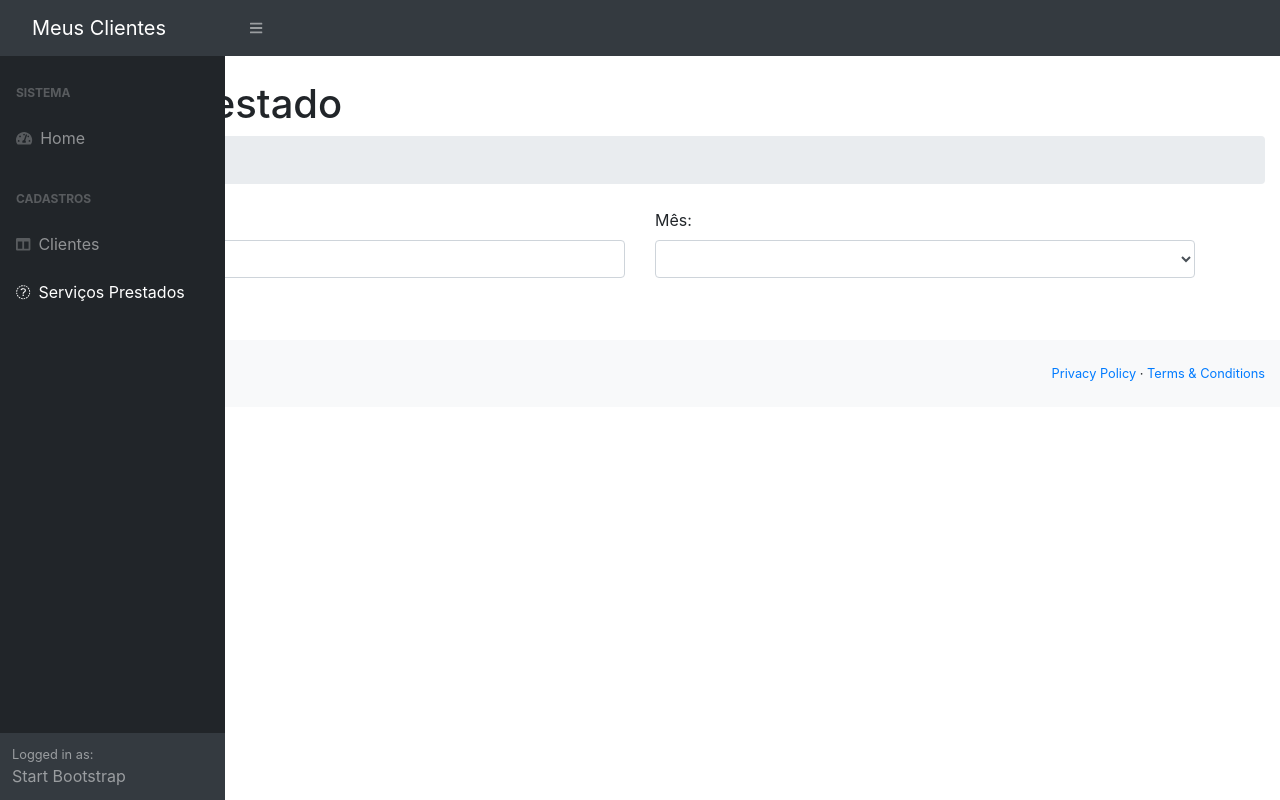
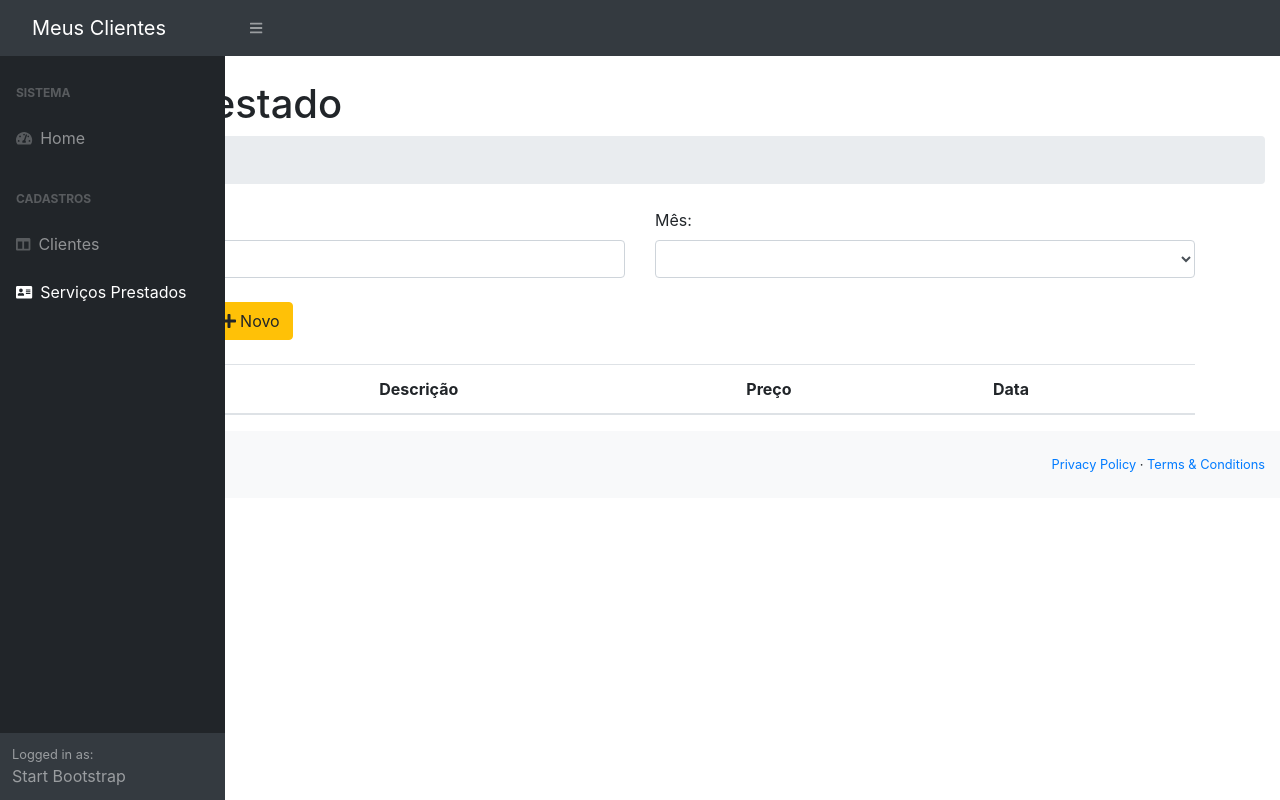
Before and after one commit to grinformatica1/curso_project_clientes, an Angular app in the folder clientes-app/: page /servico-prestado-listagem in a window 1280 px wide. Built offline with nearby package versions, Linux system fonts and the light colour scheme.

Commit message:
Conclusão módulo de Serviços Prestados

```diff
--- a/clientes-app/src/app/servico-prestado.service.ts
+++ b/clientes-app/src/app/servico-prestado.service.ts
@@ -23,7 +23,9 @@
     console.log('Nome buscar', nome);
     console.log('Mes buscar', mes)
 
-    const httpParams = new HttpParams().set("nome", nome).set("mes", mes.toString());
+    const httpParams = new HttpParams()
+    .set("nome", nome)
+    .set("mes", mes ? mes.toString() : '');
 
     const url = this.apiURL + "?" + httpParams.toString();
     console.log(url);
--- a/clientes-app/src/app/servico-prestado/servico-prestado-form/servico-prestado-form.component.html
+++ b/clientes-app/src/app/servico-prestado/servico-prestado-form/servico-prestado-form.component.html
@@ -63,6 +63,10 @@
                 <button type="submit" class="btn btn-success">
                     <i class="fas fa-save"></i>
                     Salvar</button>
+
+                <button type="button" routerLink="/servico-prestado-listagem" class="btn btn-danger ml-1">
+                    <i class="fas fa-arrow-alt-circle-left"></i> Voltar
+                </button>
             </div>
         </div>
 
--- a/clientes-app/src/app/servico-prestado/servico-prestado-lista/servico-prestado-lista.component.html
+++ b/clientes-app/src/app/servico-prestado/servico-prestado-lista/servico-prestado-lista.component.html
@@ -24,11 +24,42 @@
         <br />
 
         <div class="row">
-            <div class="col-md-3">
+            <div class="col-md-4">
                 <button type="submit" class="btn btn-primary">
                     <i class="fa fa-search"></i> Consultar
+                </button>
+
+                <button type="button" routerLink="/servico-prestado-form" class="btn btn-warning ml-1">
+                    <i class="fa fa-plus"></i> Novo
                 </button>
             </div>
         </div>
     </form>
+
+    <br />
+    <div class="row">
+        <div class="alert alert-warning" role="alert" *ngIf="message">
+            {{ message }}
+        </div>
+        <div class="col-md-12">
+            <table class="table">
+                <thead>
+                    <tr>
+                        <th>Cliente</th>
+                        <th>Descrição</th>
+                        <th>Preço</th>
+                        <th>Data</th>
+                    </tr>
+                </thead>
+                <tbody>
+                    <tr *ngFor="let s of lista">
+                        <td>{{ s.cliente.nome }} </td>
+                        <td>{{ s.descricao }} </td>
+                        <td>{{ s.valor }} </td>
+                        <td>{{ s.data }} </td>
+                    </tr>
+                </tbody>
+            </table>
+        </div>
+    </div>
 </div>
--- a/clientes-app/src/app/servico-prestado/servico-prestado-lista/servico-prestado-lista.component.ts
+++ b/clientes-app/src/app/servico-prestado/servico-prestado-lista/servico-prestado-lista.component.ts
@@ -13,6 +13,7 @@
   mes: number;
   meses: number[];
   lista: ServicoPrestadoBusca[];
+  message: String;
 
   constructor(
     private service: ServicoPrestadoService
@@ -25,6 +26,13 @@
 
   consultar(){
     this.service.buscar(this.nome, this.mes)
-    .subscribe(response => this.lista = response);
+    .subscribe(response => {
+      this.lista = response;
+      if(this.lista.length <= 0){
+        this.message = "Nenhum registro encontrado.";
+      }else{
+        this.message = null;
+      }
+    });
   }
 }
--- a/clientes-app/src/app/template/sidebar/sidebar.component.html
+++ b/clientes-app/src/app/template/sidebar/sidebar.component.html
@@ -16,7 +16,7 @@
                 </a>
 
                 <a class="nav-link collapsed" routerLink="/servico-prestado-listagem" data-toggle="collapse" data-target="#collapseLayouts" aria-expanded="false" aria-controls="collapseLayouts"
-                    ><div class="sb-nav-link-icon"><i class="fas fa-money"></i></div>
+                    ><div class="sb-nav-link-icon"><i class="fas fa-address-card"></i></div>
                     Serviços Prestados
                 </a>
             </div>
```
